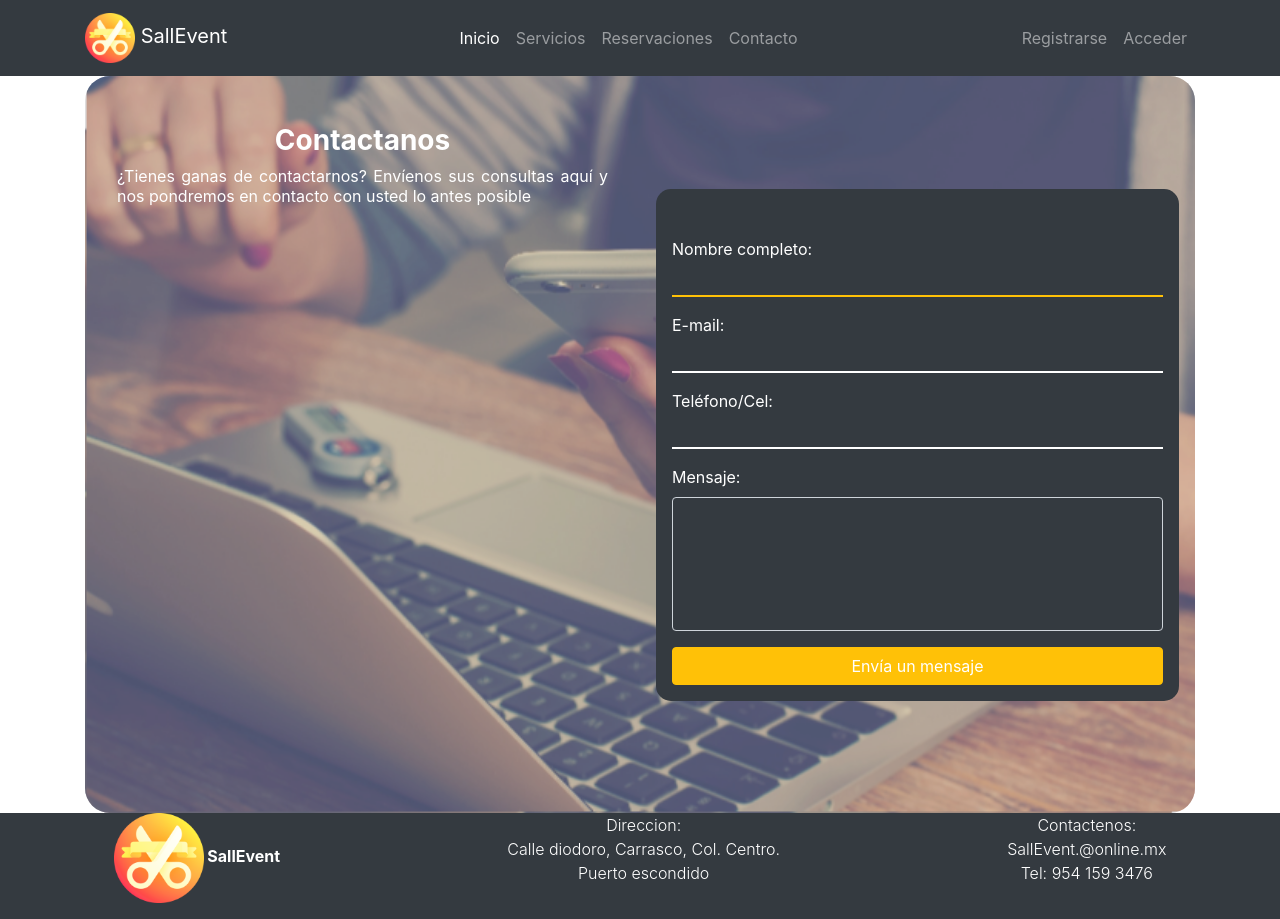
After one commit to marnium/Front-SalEvent, a PHP site: page /contact/ in a window 1280 px wide. The commit adds this page. Run offline with PHP 8.4, Linux system fonts and the light colour scheme.

Commit message:
Add page contact

```diff
--- /dev/null
+++ b/contact/index.php
@@ -0,0 +1,141 @@
+<!DOCTYPE html>
+<html lang="es">
+<head>
+   <meta charset="UTF-8" />
+   <meta name="viewport" content="width=device-width, initial-scale=1.0" />
+   <title>Contacto</title>
+   <link rel="stylesheet" href="https://maxcdn.bootstrapcdn.com/bootstrap/4.5.2/css/bootstrap.min.css">
+   <script src="https://ajax.googleapis.com/ajax/libs/jquery/3.5.1/jquery.min.js"></script>
+   <script src="https://cdnjs.cloudflare.com/ajax/libs/popper.js/1.16.0/umd/popper.min.js"></script>
+   <script src="https://maxcdn.bootstrapcdn.com/bootstrap/4.5.2/js/bootstrap.min.js"></script>
+   <style>
+      .bg-cont {
+         background: rgba(172, 169, 169, 0.4);
+      }
+      #img {
+         height: auto;
+         border-radius: 25px 25px 0 0;
+      }
+      #cont-info {
+         position: absolute;
+         top: 0;
+         left: 0;
+         border-radius: 25px 25px 0 0;
+      }
+      #cont-form {
+         width: 100%;
+         position: absolute;
+         top: 70%;
+         left: 0;
+         border-radius: 0 0 15px 15px;
+      }
+      #bx-form {
+         border-radius: 0 0 15px 15px;
+      }
+      #form-contact > div.form-group > input[id] {
+         border: none;
+         border-bottom: 2px solid white;
+         color: white;
+         outline: none;
+      }
+      .input {
+         position: relative;
+      }
+      .input .animation-focus {
+         width: 100%;
+         position: absolute;
+         bottom: 2px;
+      }
+      .input .animation-focus > div {
+         width: 0;
+         height: auto;
+         position: absolute;
+         transition: width 0.5s linear;
+      }
+      .animation-focus .left {
+         right: 50%;
+      }
+      .animation-focus .right {
+         left: 50%;
+      }
+      .input input[name]:focus + .animation-focus > div {
+         width: 50%;
+         border-bottom: 2px solid #ffc107;
+      }
+
+      @media screen and (min-width: 992px) {
+         #img {
+            border-radius: 25px;
+         }
+         #cont-info {
+            width: 50%;
+            border-radius: 25px 0 0  25px;
+         }
+         #cont-form {
+            top: 0;
+            left: 50%;
+            width: 50%;
+            height: 100%;
+            display: flex;
+            flex-direction: column;
+            justify-content: center;
+            border-radius: 0 25px 25px 0;
+         }
+         #bx-form {
+            border-radius: 15px;
+         }
+      }
+   </style>
+</head>
+<body>
+<?php
+   include('../partials/home/navigation.html');
+?>
+   <main class="container h-auto">
+      <section class="w-100" style="position: relative;">
+         <article class="w-100 text-white" style="position: relative; background-color: white;">
+            <img id="img" src="../img/contact/contact.png" alt="Escritorio" class="w-100" />
+            <div id="cont-info" class="h-100 bg-cont px-2 pt-2 px-sm-3 pt-lg-5">
+               <h3 class="text-center font-weight-bold">Contactanos</h3>
+               <p class="text-justify px-lg-3" style="line-height: 1.3;">¿Tienes ganas de contactarnos? Envíenos sus consultas aquí y nos pondremos en contacto con usted lo antes posible</p>
+            </div>
+         </article>
+         <article id="cont-form" class="bg-cont px-lg-3">
+            <div id="bx-form" class="bg-dark text-white px-2 py-3 p-sm-3 pt-lg-5">
+               <form action="" id="form-contact">
+                  <div class="form-group input">
+                     <label for="full_name">Nombre completo:</label>
+                     <input type="text" name="full_name" id="full_name" class="w-100 bg-dark" required autofocus />
+                     <div class="animation-focus">
+                        <div class="left"></div><div class="right"></div>
+                     </div>
+                  </div>
+                  <div class="form-group input">
+                     <label for="email">E-mail:</label>
+                     <input type="email" name="email" id="email" class="w-100 bg-dark" required />
+                     <div class="animation-focus">
+                        <div class="left"></div><div class="right"></div>
+                     </div>
+                  </div>
+                  <div class="form-group input">
+                     <label for="telphone">Teléfono/Cel:</label>
+                     <input type="tel" name="telphone" id="telphone" class="w-100 bg-dark" required />
+                     <div class="animation-focus">
+                        <div class="left"></div><div class="right"></div>
+                     </div>
+                  </div>
+                  <div class="form-group">
+                     <label for="msg">Mensaje:</label>
+                     <textarea name="msg" id="msg" cols="30" rows="5" class="form-control bg-dark" style="color: white; resize: none;" required></textarea>
+                  </div>
+                  <input type="submit" value="Envía un mensaje" class="btn btn-warning btn-block text-white" />
+               </form>
+            </div>
+         </article>
+      </section>
+   </main>
+<?php
+   include('../partials/home/footer.html');
+?>
+</body>
+</html>
--- a/index.php
+++ b/index.php
@@ -1,3 +1,3 @@
 <?php
-    header("Location: /Front-SalEvent/home/");
+    header("Location: /home/");
 ?>
--- a/partials/home/footer.html
+++ b/partials/home/footer.html
@@ -1,7 +1,7 @@
 <footer class="d-flex flex-wrap justify-content-around bg-dark">
     <div class="logo">
       <p class="text-white text-center font-weight-bold">
-      <img src="../img/img-home/logo.png" height="90px">
+      <img src="../img/home/logo.png" height="90px">
       SallEvent</p>
     </div>
     <div class="">
--- a/partials/home/navigation.html
+++ b/partials/home/navigation.html
@@ -1,7 +1,7 @@
 <nav class="navbar navbar-expand-lg navbar-dark bg-dark sticky-top">
     <div class="container logo">
-        <a class="navbar-brand" href="/Front-SalEvent/home/">
-        <img src="../img/img-home/logo.png" class="fas fa-link" height="50px"> SallEvent</a>
+        <a class="navbar-brand" href="/home/">
+        <img src="../img/home/logo.png" class="fas fa-link" height="50px"> SallEvent</a>
     <button class="navbar-toggler" type="button" data-toggle="collapse" data-target="#navbarNav" aria-controls="navbarNav"
       aria-expanded="false" aria-label="Toggle navigation">
       <span class="navbar-toggler-icon"></span>
@@ -9,16 +9,16 @@
     <div class="collapse navbar-collapse" id="navbarNav">
       <ul class="navbar-nav ml-auto">
         <li class="nav-item">
-          <a class="nav-link active" href="/Front-SalEvent/home/">Inicio</a>
+          <a class="nav-link active" href="/home/">Inicio</a>
         </li>
         <li class="nav-item">
-          <a class="nav-link" href="/Front-SalEvent/servicios/">Servicios</a>
+          <a class="nav-link" href="/services/">Servicios</a>
         </li>
         <li class="nav-item">
           <a class="nav-link" href="#">Reservaciones</a>
         </li>
         <li class="nav-item">
-          <a class="nav-link" href="#">Contacto</a>
+          <a class="nav-link" href="/contact/">Contacto</a>
         </li>
       </ul>
 
--- a/servicios/index.php
+++ b/services/index.php
@@ -57,7 +57,7 @@
    <?php
       include('../partials/home/navigation.html');
    ?>
-   <main class="container" id="app">
+   <main class="container mt-2" id="app">
       <section id="date-price" class="row mb-3">
          <article id="date" class="w-100 text-center pt-2 col-lg-5">
             <h5 class="mb-2 font-weight-bold">Seleccione la fecha</h5>
@@ -184,7 +184,7 @@
          <h4 class="font-weight-bold">Contamos con los diferentes servicios</h4>
          <article class="row mb-3">
             <div class="mb-3 pl-md-5 pr-md-5 col-lg-6 pl-lg-3 pr-lg-3">
-               <img src="../img/img-services/boda.jpg" alt="Boda" class="img-fluid" style="border-radius: 30px;">
+               <img src="../img/services/boda.jpg" alt="Boda" class="img-fluid" style="border-radius: 30px;">
             </div>
             <div class="col-lg-6">
                <h5 class="font-weight-bold">Bodas</h5>
@@ -197,7 +197,7 @@
                <p>Lorem ipsum dolor sit amet, consectetur adipisicing elit. Eveniet sapiente saepe perspiciatis officia, sit quibusdam placeat beatae est eos eligendi nisi adipisci exercitationem deserunt quos. Inventore quasi atque at itaque.</p>
             </div>
             <div class="pl-md-5 pr-md-5 col-lg-6 pl-lg-3 pr-lg-3">
-               <img src="../img/img-services/luz.jpg" alt="Iluminación" class="img-fluid" style="border-radius: 30px;">
+               <img src="../img/services/luz.jpg" alt="Iluminación" class="img-fluid" style="border-radius: 30px;">
             </div>
          </article>
       </section>
```
Also changed, not shown: home/index.php (+10 -10 lines), img/contact/contact.png (added), img/home/content-carousel/img-1.jpg (renamed from img/img-home/content-carousel/img-1.jpg), img/home/content-carousel/img-2.jpg (renamed from img/img-home/content-carousel/img-2.jpg), img/home/content-carousel/img-3.jpg (renamed from img/img-home/content-carousel/img-3.jpg), img/home/content-carousel/img-4.jpg (renamed from img/img-home/content-carousel/img-4.jpg), img/home/content-carousel/img-5.jpg (renamed from img/img-home/content-carousel/img-5.jpg), img/home/content-carousel/img-6.jpg (renamed from img/img-home/content-carousel/img-6.jpg), img/home/content-down/img-event-catering.jpg (renamed from img/img-home/content-down/img-event-catering.jpg), img/home/content-down/img-event-live-band.jpeg (renamed from img/img-home/content-down/img-event-live-band.jpeg), img/home/content-down/img-webiste.jpg (renamed from img/img-home/content-down/img-webiste.jpg), img/home/content-down/img-wedding-guests.jpg (renamed from img/img-home/content-down/img-wedding-guests.jpg), img/home/logo.png (renamed from img/img-home/logo.png), img/services/boda.jpg (renamed from img/img-services/boda.jpg), 1 more files.
